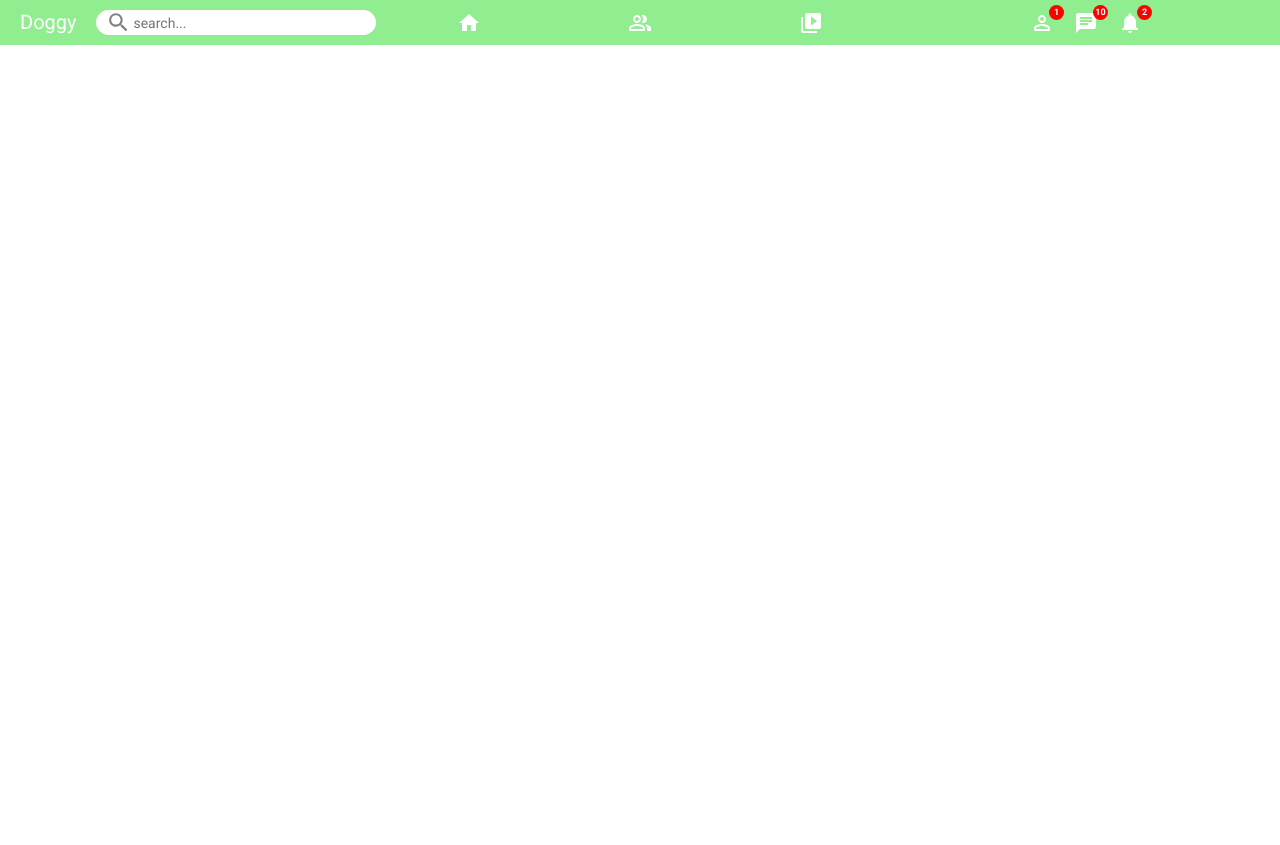
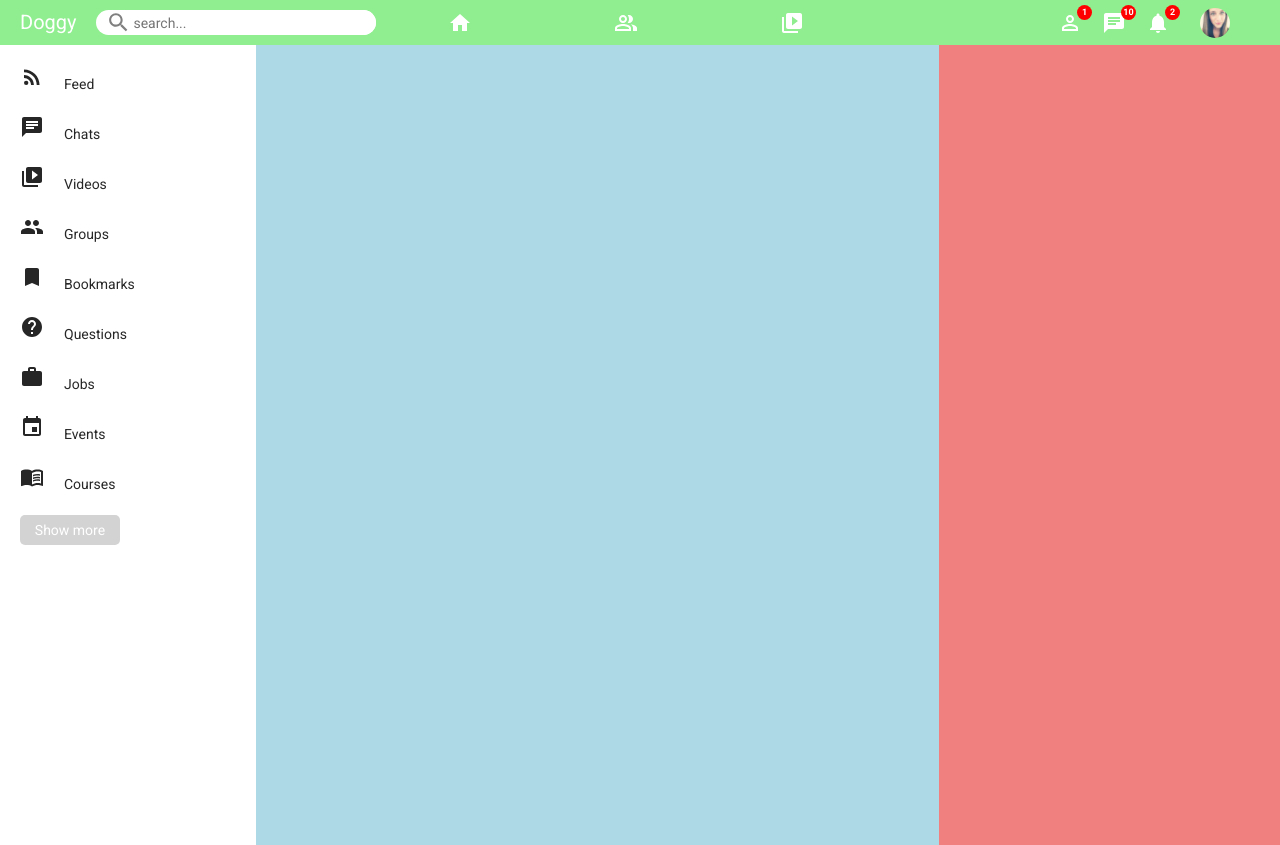
Before and after one commit to AllenLiu7/new-social-media-client, a React app: page / in a window 1280 px wide. Before the commit the page ends 800 px from the top, so only its background shows below. Built offline with nearby package versions, Linux system fonts and the light colour scheme.

Commit message:
added sidebar links

```diff
--- /dev/null
+++ b/src/components/feed/index.tsx
@@ -0,0 +1,15 @@
+import styled from 'styled-components';
+
+export default function Feed() {
+  return (
+    <>
+      <FeedContainer />
+    </>
+  );
+}
+
+const FeedContainer = styled.div`
+  flex: 8;
+  height: 100vh;
+  background-color: lightblue;
+`;
--- /dev/null
+++ b/src/components/rightbar/index.tsx
@@ -0,0 +1,15 @@
+import styled from 'styled-components';
+
+export default function RightBar() {
+  return (
+    <>
+      <RightBarContainer />
+    </>
+  );
+}
+
+const RightBarContainer = styled.div`
+  flex: 4;
+  height: 100vh;
+  background-color: lightcoral;
+`;
--- /dev/null
+++ b/src/components/sidebar/index.tsx
@@ -0,0 +1,32 @@
+import styled from 'styled-components';
+import { useState } from 'react';
+import SideBarLinkList from './sideBarLinkList';
+import { StyledButton } from './styledButton';
+
+export default function SideBar() {
+  const [show, setShow] = useState(true);
+  const handdleShowMore = () => {
+    setShow(!show);
+  };
+
+  return (
+    <>
+      <SideBarContainer>
+        <SideBarLinkList show={show} />
+        <ButtonWrapper onClick={() => handdleShowMore()}>
+          <StyledButton>Show more</StyledButton>
+        </ButtonWrapper>
+      </SideBarContainer>
+    </>
+  );
+}
+
+const SideBarContainer = styled.div`
+  flex: 3;
+  height: 100vh;
+  outline: none;
+`;
+
+const ButtonWrapper = styled.div`
+  margin: 0 20px;
+`;
--- /dev/null
+++ b/src/components/sidebar/sideBarLink.tsx
@@ -0,0 +1,35 @@
+import { ReactNode } from 'react';
+import styled from 'styled-components';
+
+type Props = {
+  render: () => ReactNode;
+  linkName?: string;
+  show?: boolean;
+};
+
+export default function SideBarLink({ render, linkName, show }: Props) {
+  return (
+    <>
+      <LinkWrapper show={show}>
+        {render()}
+        <LinkName>{linkName}</LinkName>
+      </LinkWrapper>
+    </>
+  );
+}
+
+type LinkWrapperProps = {
+  show?: boolean;
+};
+
+const LinkWrapper = styled.div<LinkWrapperProps>`
+  margin: 20px 20px;
+  display: flex;
+  align-items: center;
+  cursor: pointer;
+  display: ${(props) => (props.show ? 'none' : 'block')};
+`;
+
+const LinkName = styled.span`
+  margin-left: 20px;
+`;
--- /dev/null
+++ b/src/components/sidebar/sideBarLinkList.tsx
@@ -0,0 +1,38 @@
+import SideBarLink from './sideBarLink';
+import RssFeedIcon from '@material-ui/icons/RssFeed';
+import ChatIcon from '@material-ui/icons/Chat';
+import VideoLibraryIcon from '@material-ui/icons/VideoLibrary';
+import PeopleIcon from '@material-ui/icons/People';
+import BookmarkIcon from '@material-ui/icons/Bookmark';
+import HelpIcon from '@material-ui/icons/Help';
+import WorkIcon from '@material-ui/icons/Work';
+import EventIcon from '@material-ui/icons/Event';
+import MenuBookIcon from '@material-ui/icons/MenuBook';
+import WbSunnyIcon from '@material-ui/icons/WbSunny';
+import InvertColorsIcon from '@material-ui/icons/InvertColors';
+
+export default function SideBarLinkList({ show }: { show: boolean }) {
+  return (
+    <>
+      <SideBarLink render={() => <RssFeedIcon />} linkName='Feed' />
+      <SideBarLink render={() => <ChatIcon />} linkName='Chats' />
+      <SideBarLink render={() => <VideoLibraryIcon />} linkName='Videos' />
+      <SideBarLink render={() => <PeopleIcon />} linkName='Groups' />
+      <SideBarLink render={() => <BookmarkIcon />} linkName='Bookmarks' />
+      <SideBarLink render={() => <HelpIcon />} linkName='Questions' />
+      <SideBarLink render={() => <WorkIcon />} linkName='Jobs' />
+      <SideBarLink render={() => <EventIcon />} linkName='Events' />
+      <SideBarLink render={() => <MenuBookIcon />} linkName='Courses' />
+      <SideBarLink
+        show={show}
+        render={() => <WbSunnyIcon />}
+        linkName='Weather'
+      />
+      <SideBarLink
+        show={show}
+        render={() => <InvertColorsIcon />}
+        linkName='Blood Donation'
+      />
+    </>
+  );
+}
--- /dev/null
+++ b/src/components/sidebar/styledButton.tsx
@@ -0,0 +1,16 @@
+import styled from 'styled-components';
+
+type Props = {
+  color?: string;
+  bgColor?: string;
+};
+
+export const StyledButton = styled.button<Props>`
+  color: ${(props) => props.color || 'white'};
+  background-color: ${(props) => props.bgColor || 'lightgrey'};
+  border-radius: 5px;
+  border-style: none;
+  height: 30px;
+  width: 100px;
+  cursor: pointer;
+`;
--- a/src/components/topbar/index.tsx
+++ b/src/components/topbar/index.tsx
@@ -3,6 +3,7 @@ import SearchBar from './searchBar';
 import TopBarLink from './topBarLink';
 import TopBarIcon from './topBarIcons';
 import TopBarLogo from './topBarLogo';
+import ProfilePic from './profilePic';
 
 export default function TopBar() {
   return (
@@ -19,9 +20,8 @@ export default function TopBar() {
 
         <TopBarRight>
           <TopBarIcon />
+          <ProfilePic />
         </TopBarRight>
-
-        <ProfileContainer />
       </Container>
     </>
   );
@@ -32,6 +32,7 @@ const Container = styled.div`
   width: 100%;
   height: 45px;
   background-color: lightgreen;
+  position: sticky;
 `;
 
 const TopBarLeft = styled.div`
@@ -48,12 +49,9 @@ const TopBarCenter = styled.div`
 `;
 
 const TopBarRight = styled.div`
-  flex: 2;
+  flex: 3;
   display: flex;
   align-items: center;
   justify-content: flex-end;
+  margin-right: 30px;
 `;
-
-const ProfileContainer = styled.div`
-  flex: 1;
-`;
--- /dev/null
+++ b/src/components/topbar/profilePic.tsx
@@ -0,0 +1,23 @@
+import styled from 'styled-components';
+export default function ProfilePic() {
+  return (
+    <>
+      <StyledImage />
+    </>
+  );
+}
+
+type ImageProps = {
+  src: string;
+};
+
+const StyledImage = styled.img.attrs((props: ImageProps) => ({
+  src: props.src || '../../public/assets/profile-pictures/10.jpg',
+  alt: 'User',
+}))`
+  height: 30px;
+  border-radius: 50%;
+  margin: 0 20px;
+  object-fit: cover;
+  cursor: pointer;
+`;
--- a/src/components/topbar/searchBar.tsx
+++ b/src/components/topbar/searchBar.tsx
@@ -25,6 +25,7 @@ const Input = styled.input.attrs({
   placeholder: 'search...',
 })`
   border: none;
+  width: 100%;
   &:focus {
     outline: none;
   }
--- a/src/page/Home/home.tsx
+++ b/src/page/Home/home.tsx
@@ -1,8 +1,21 @@
 import TopBar from '../../components/topbar';
+import SideBar from '../../components/sidebar';
+import RightBar from '../../components/rightbar';
+import Feed from '../../components/feed';
+import styled from 'styled-components';
 export default function Home() {
   return (
     <>
       <TopBar />
+      <HomeContainer>
+        <SideBar />
+        <Feed />
+        <RightBar />
+      </HomeContainer>
     </>
   );
 }
+
+const HomeContainer = styled.div`
+  display: flex;
+`;
--- a/src/theme/globalStyles.js
+++ b/src/theme/globalStyles.js
@@ -5,6 +5,9 @@ const GlobalStyle = createGlobalStyle`
     margin: 0;
     padding: 0;
     font-family: 'Roboto', sans-serif;
+    input:focus, textarea:focus, select:focus{
+        outline: none;
+    }
   }
 `;
 
```
Also changed, not shown: src/components/sidebar/index.ts (deleted).
